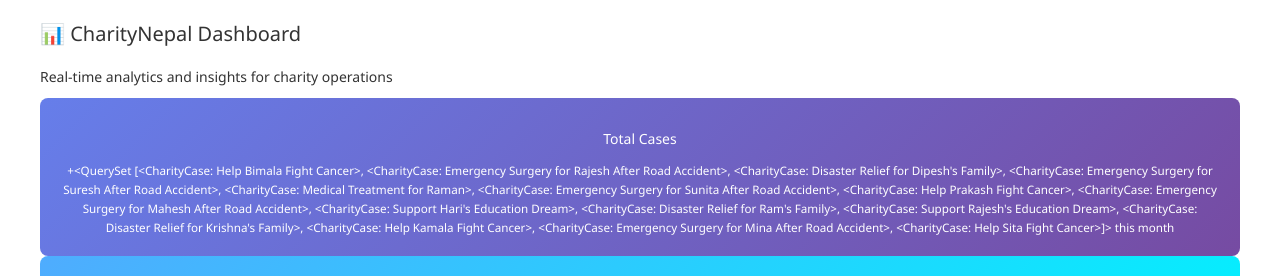
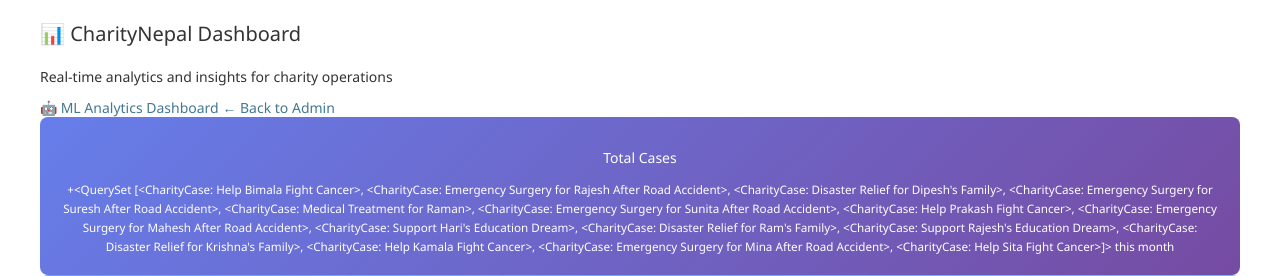
Before and after one commit to Prachi-177/charity_nepal, a Django app: template templates/admin/dashboard.html in a window 1280 px wide. Shown: the part 92-368 px from the top of the page. Run offline with Django 5.2, Linux system fonts and the light colour scheme; the template is opened without the code that fills it: values that come from a table or form of the project are taken from there, others are empty; data comes from the database, SQL or seed files in the repository; some libraries are stand-ins or nearby versions.

Commit message:
Add navigation buttons to the CharityNepal Dashboard for improved user access

```diff
--- a/templates/admin/dashboard.html
+++ b/templates/admin/dashboard.html
@@ -52,6 +52,10 @@
         <div class="col-12">
             <h1 class="h2">📊 CharityNepal Dashboard</h1>
             <p class="text-muted">Real-time analytics and insights for charity operations</p>
+            <div class="mt-3">
+                <a href="/admin/ml-analytics/" class="btn btn-primary">🤖 ML Analytics Dashboard</a>
+                <a href="/admin/" class="btn btn-outline-secondary">← Back to Admin</a>
+            </div>
         </div>
     </div>
 
```
Also changed, not shown: 1 other file.
